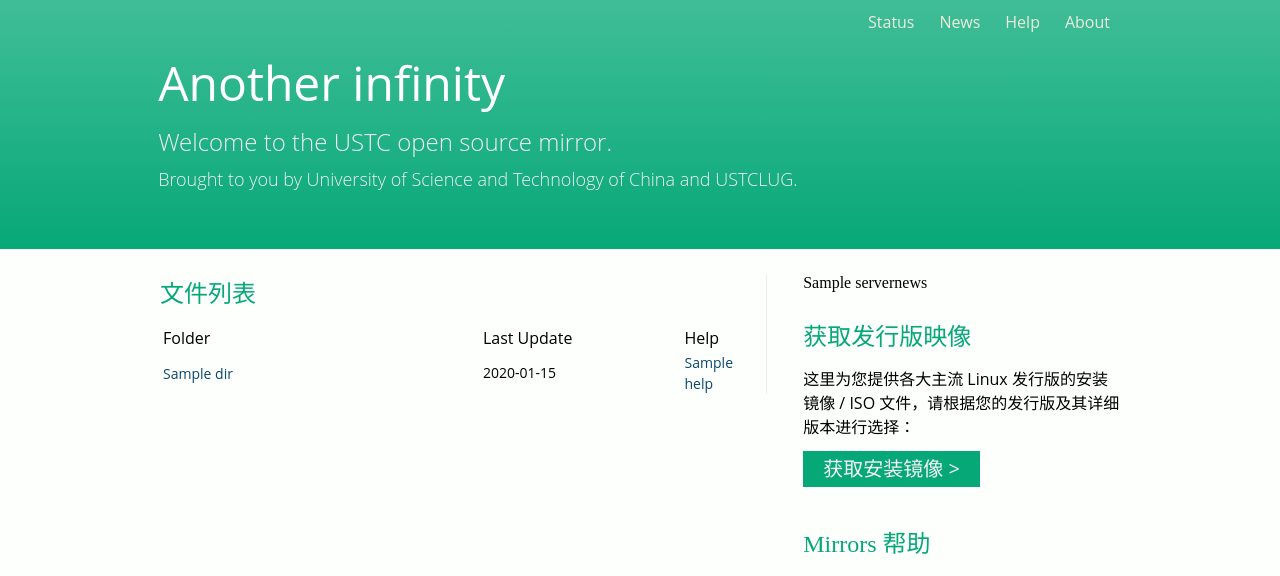
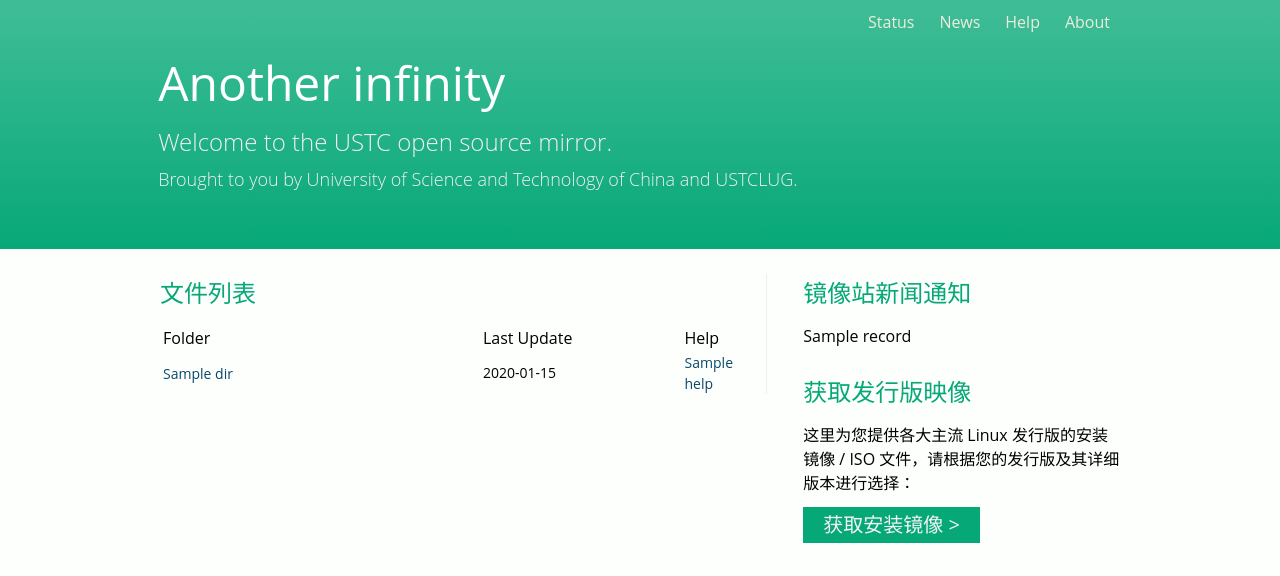
Before and after one commit to ustclug/mirrors-index, a Python web app: template templates/index.html in a window 1280 px wide. Shown: the top 576 px of the page. Run offline with Jinja, Linux system fonts and the light colour scheme; the template is opened without the code that fills it: most values are stand-ins (such as "Sample title", 1, 10 or a date in 2020); some web fonts are replaced.

Commit message:
minor adjustment

```diff
--- a/templates/index.html
+++ b/templates/index.html
@@ -19,12 +19,12 @@
                     <th id="help">Help</th>
                 </tr>
             </thead>
-            {% for repo in repolist -%}
+            {% for MODTIME, HELP, DIR in repolist -%}
             <tr>
-                <td class="filename"><a href="/{{repo['DIR']}}">{{repo['DIR']}}</a></td>
-                <td class="filetime">{{repo['MODTIME']}}</td>
+                <td class="filename"><a href="/{{ DIR }}">{{ DIR }}</a></td>
+                <td class="filetime">{{ MODTIME }}</td>
                 <td class="help" >
-                    <a href="https://lug.ustc.edu.cn/wiki/mirrors/help/{{repo['DIR']}}">{{repo['HELP']}}</a>
+                    <a href="https://lug.ustc.edu.cn/wiki/mirrors/help/{{ DIR }}">{{ HELP }}</a>
                 </td>
             </tr>
             {%- endfor %}
--- a/templates/sidebar.html
+++ b/templates/sidebar.html
@@ -1,7 +1,13 @@
 <div id="sidebar">
+    {% if newslist %}
     <div id="servernews">
-{{ servernews }}
+        <h3>镜像站新闻通知</h3>
+        {% for record in newslist %}
+        <p><a href="{{ record.link }}">{{ record.title }}</a></p>
+        {%- endfor %}
     </div>
+    {% else %}
+    {% endif %}
     <div id="cdimages">
         <h3>获取发行版映像</h3>
         <p>这里为您提供各大主流 Linux 发行版的安装镜像 / ISO 文件，请根据您的发行版及其详细版本进行选择：</p>
```
